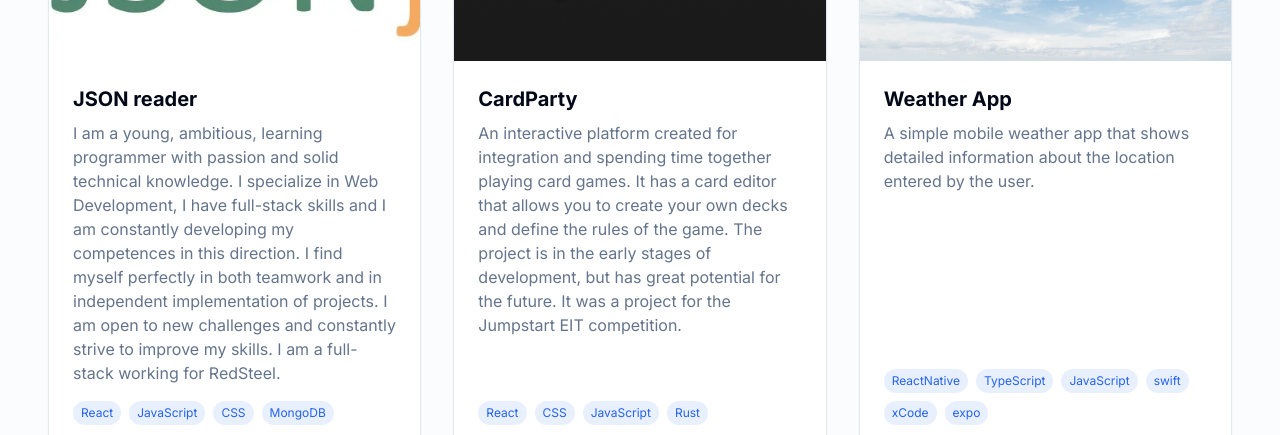
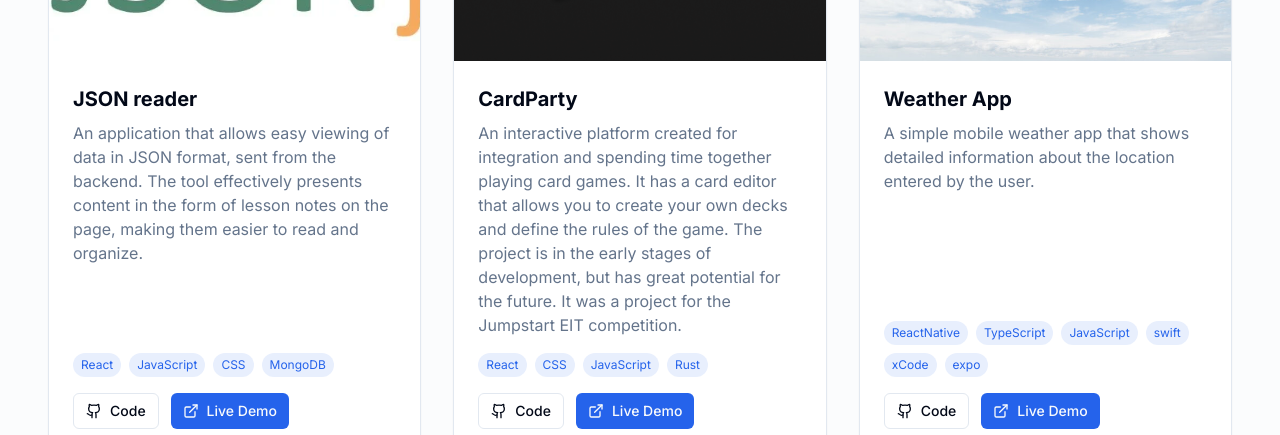
Before and after one commit to KamilLeskiewicz/portfolio, a Next.js app: page / in a window 1280 px wide. Shown: the part 2760-3195 px from the top of the page. Built offline with nearby package versions, Linux system fonts and the light colour scheme.

Commit message:
Ambitny json type shi...

```diff
--- a/components/projects.tsx
+++ b/components/projects.tsx
@@ -15,7 +15,7 @@ export default function Projects() {
   const projects = [
     {
       title: "JSON reader",
-      description: "I am a young, ambitious, learning programmer with passion and solid technical knowledge. I specialize in Web Development, I have full-stack skills and I am constantly developing my competences in this direction. I find myself perfectly in both teamwork and in independent implementation of projects. I am open to new challenges and constantly strive to improve my skills. I am a full-stack working for RedSteel.",
+      description: "An application that allows easy viewing of data in JSON format, sent from the backend. The tool effectively presents content in the form of lesson notes on the page, making them easier to read and organize.",
       image: "/json.webp",
       tags: ["React", "JavaScript", "CSS", "MongoDB"],
       liveUrl: "https://json.ewilanow.pl/",
```
Also changed, not shown: 1 other file (tests, documents, lock files or other folders).
